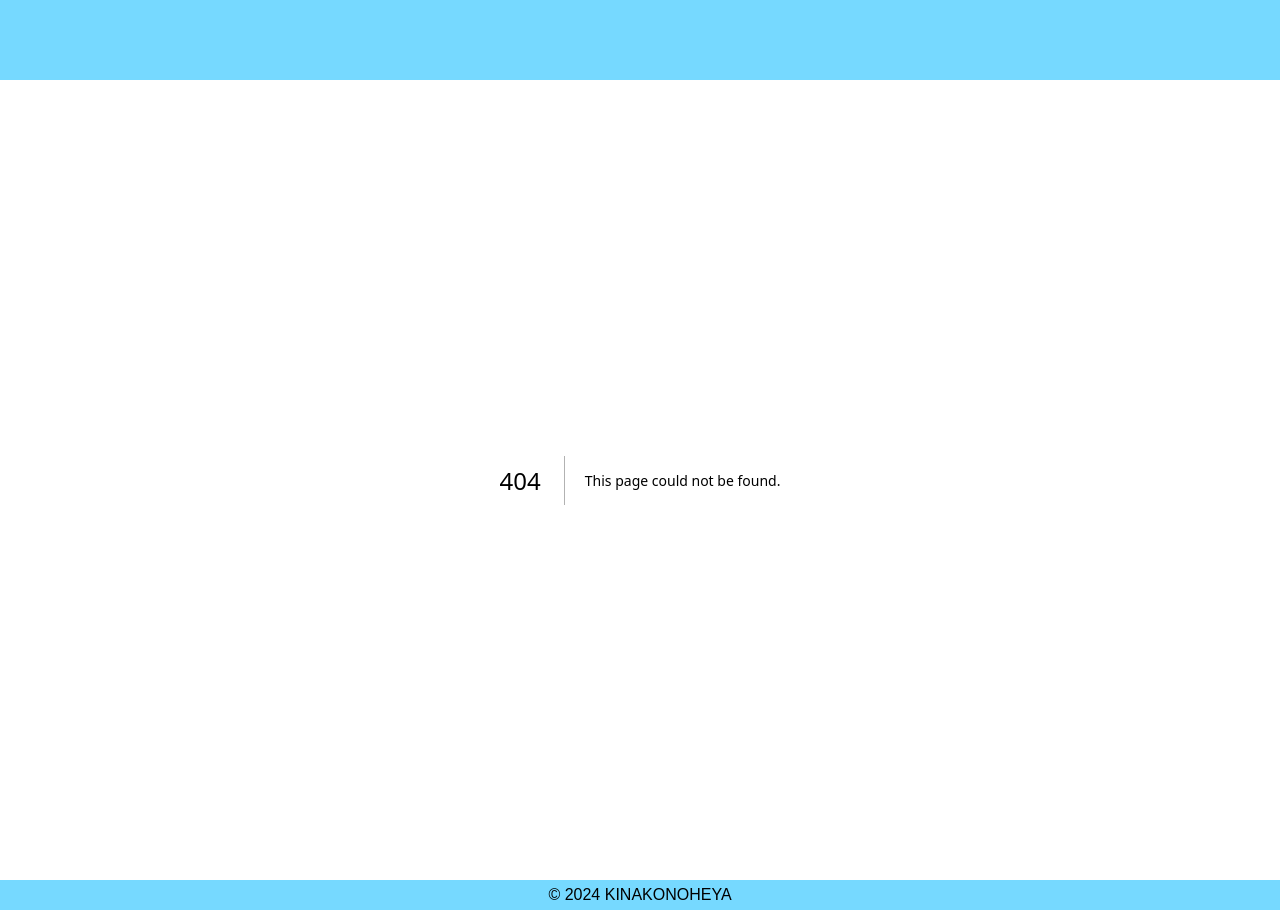
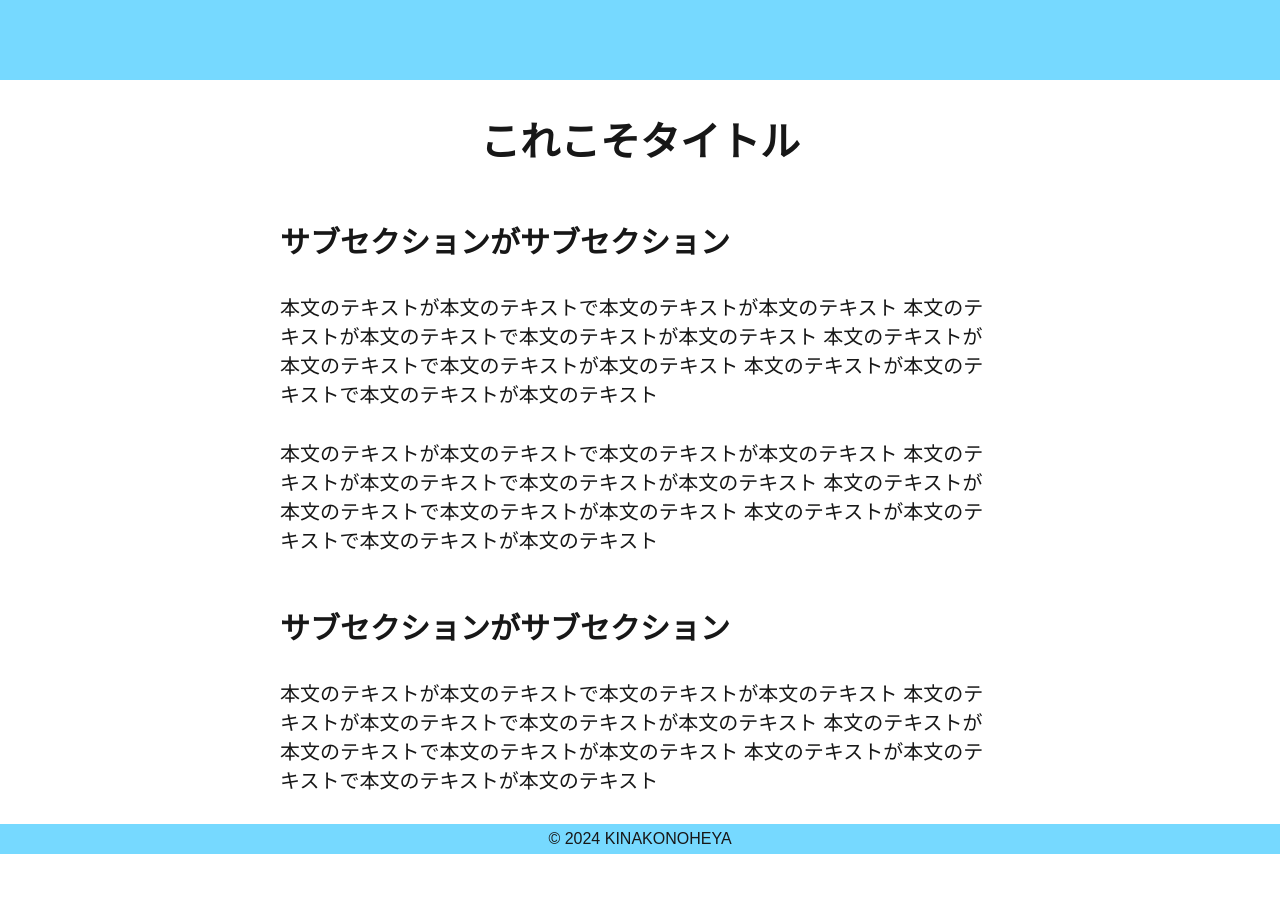
Before and after one commit to kinakoman/kinakonoheya, a Next.js app: page /contents/set in a window 1280 px wide. Before the commit this address had no page. After the commit the page ends 854 px from the top, so only its background shows below. Built offline with nearby package versions, Linux system fonts and the light colour scheme.

Commit message:
20241016

```diff
--- /dev/null
+++ b/src/app/contents/set/page.js
@@ -0,0 +1,34 @@
+import Meta from '@/components/Meta'
+import PageContents from '@/components/PageContents'
+import PageSection from '@/components/PageSection'
+import PageText from '@/components/PageText'
+
+export const title = "これこそタイトル"
+
+export default function test() {
+    return (
+        <>
+            <Meta title={title} />
+            <PageContents title={title}>
+                <PageSection title="サブセクションがサブセクション">
+                    <PageText>本文のテキストが本文のテキストで本文のテキストが本文のテキスト
+                        本文のテキストが本文のテキストで本文のテキストが本文のテキスト
+                        本文のテキストが本文のテキストで本文のテキストが本文のテキスト
+                        本文のテキストが本文のテキストで本文のテキストが本文のテキスト</PageText>
+                    <PageText>本文のテキストが本文のテキストで本文のテキストが本文のテキスト
+                        本文のテキストが本文のテキストで本文のテキストが本文のテキスト
+                        本文のテキストが本文のテキストで本文のテキストが本文のテキスト
+                        本文のテキストが本文のテキストで本文のテキストが本文のテキスト</PageText>
+                </PageSection>
+                <PageSection title="サブセクションがサブセクション">
+                    <PageText>
+                        本文のテキストが本文のテキストで本文のテキストが本文のテキスト
+                        本文のテキストが本文のテキストで本文のテキストが本文のテキスト
+                        本文のテキストが本文のテキストで本文のテキストが本文のテキスト
+                        本文のテキストが本文のテキストで本文のテキストが本文のテキスト
+                    </PageText>
+                </PageSection>
+            </PageContents>
+        </>
+    )
+}
```
Also changed, not shown: src/app/components/LinkList.js (added, +20 -0 lines), src/app/components/test.js (+4 -4 lines), src/app/contents/test/page.js (+4 -2 lines), src/app/page.js (+2 -23 lines).
